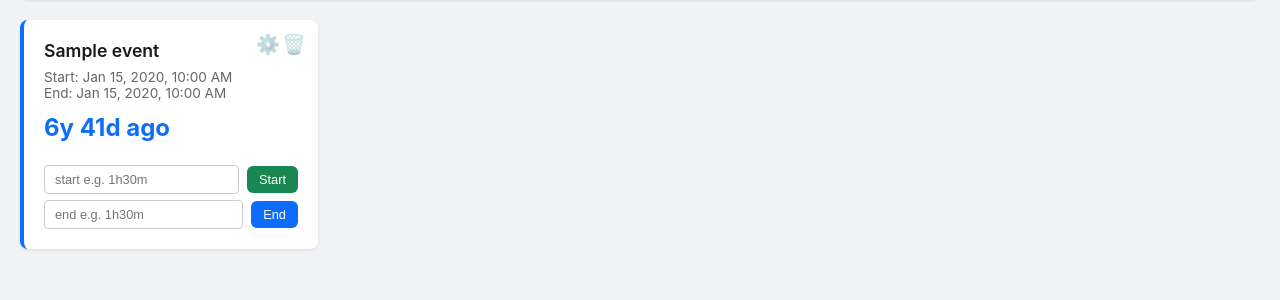
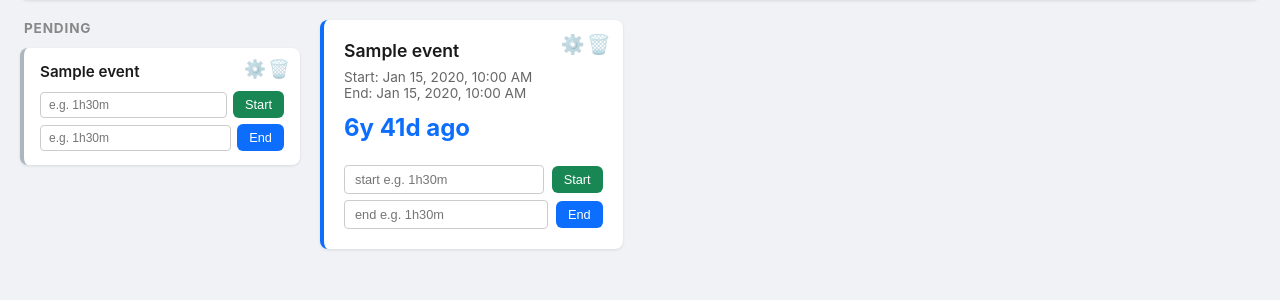
Before and after one commit to chadspratt/do_again_list, a Django app: template templates/do_again_list/dashboard.html in a window 1280 px wide. Shown: the part 95-395 px from the top of the page. Run offline with Django 3.2, Linux system fonts and the light colour scheme; the template is opened without the code that fills it: most values are stand-ins (such as "Sample title", 1, 10 or a date in 2020).

Commit message:
Add pending events

```diff
--- a/frontend/src/api.ts
+++ b/frontend/src/api.ts
@@ -35,8 +35,8 @@ export async function fetchEvents(): Promise<DoAgainEvent[]> {
   return res.json();
 }
 
-export async function createEvent(title: string, date: string): Promise<ApiResponse> {
-  return apiPost(`${API_BASE}/events/create/`, { title, date });
+export async function createEvent(title: string, date: string, pending?: boolean): Promise<ApiResponse> {
+  return apiPost(`${API_BASE}/events/create/`, pending ? { title, pending: true } : { title, date });
 }
 
 export async function updateEvent(
--- a/frontend/src/components/EventCard.tsx
+++ b/frontend/src/components/EventCard.tsx
@@ -39,6 +39,7 @@ export function EventCard({ event, now, onUpdate, onDelete, onOpenSettings, data
   );
 
   const dateDisplay = useMemo(() => {
+    if (!event.start_time) return '';
     const startDate = new Date(event.start_time);
     let text = 'Start: ' + startDate.toLocaleString('en-US', DATE_OPTS);
     if (event.end_time) {
--- a/frontend/src/types.ts
+++ b/frontend/src/types.ts
@@ -1,7 +1,7 @@
 export interface DoAgainEvent {
   id: number;
   title: string;
-  start_time: string;
+  start_time: string | null;
   end_time: string | null;
   default_duration: number;
   min_duration: string;
--- a/frontend/src/utils.ts
+++ b/frontend/src/utils.ts
@@ -78,13 +78,14 @@ export function formatElapsed(ms: number): string {
  */
 export function computeTimerText(
   now: number,
-  startTime: string,
+  startTime: string | null,
   endTime: string | null,
   minDuration: string,
   maxDuration: string,
   minTimeBetween: string,
   maxTimeBetween: string,
 ): string {
+  if (!startTime) return '';
   const startMs = new Date(startTime).getTime();
   const hasEnd = !!endTime;
   const endMs = hasEnd ? new Date(endTime).getTime() : 0;
@@ -150,6 +151,7 @@ export function isInCooldown(
  */
 export function sortEventsByDue(events: DoAgainEvent[], now: number): DoAgainEvent[] {
   function classify(e: DoAgainEvent): [number, number] {
+    if (!e.start_time) return [8, 0]; // Pending events go last
     const startMs = new Date(e.start_time).getTime();
     const minDurMs = parseTimeOffsetMs(e.min_duration);
     const maxDurMs = parseTimeOffsetMs(e.max_duration);
--- a/models.py
+++ b/models.py
@@ -8,7 +8,7 @@ class PastEvents(models.Model):
 
     id = models.AutoField(primary_key=True)
     title = models.CharField(max_length=255)
-    start_time = models.DateTimeField()
+    start_time = models.DateTimeField(null=True, blank=True)
     end_time = models.DateTimeField(null=True, blank=True)
     ordering = models.IntegerField(default=0)
     default_duration = models.IntegerField(default=0)
--- a/templates/do_again_list/dashboard.html
+++ b/templates/do_again_list/dashboard.html
@@ -51,6 +51,21 @@
         .event-card .settings-icon { position: absolute; top: 12px; right: 38px; cursor: pointer; font-size: 1.2rem; opacity: 0.5; transition: opacity 0.2s; }
         .event-card .settings-icon:hover { opacity: 1; }
         .events-empty { text-align: center; color: #999; padding: 60px 20px; font-size: 1.1rem; background: #fff; border-radius: 8px; box-shadow: 0 1px 3px rgba(0,0,0,.1); }
+
+        /* Page Layout */
+        .page-layout { display: flex; gap: 20px; align-items: flex-start; }
+        .pending-panel { width: 280px; flex-shrink: 0; }
+        .pending-header { font-size: .85rem; font-weight: 700; color: #888; text-transform: uppercase; letter-spacing: .06em; margin-bottom: 12px; padding: 0 4px; }
+        .main-panel { flex: 1; min-width: 0; }
+        .pending-card { background: #fff; border-radius: 8px; padding: 14px 16px; box-shadow: 0 1px 3px rgba(0,0,0,.1); border-left: 4px solid #adb5bd; position: relative; margin-bottom: 10px; }
+        .pending-card .event-title { font-size: .95rem; font-weight: 600; color: #1a1a1a; padding-right: 56px; margin-bottom: 10px; }
+        .pending-card .delete-icon { position: absolute; top: 10px; right: 10px; cursor: pointer; font-size: 1.1rem; opacity: 0.5; transition: opacity 0.2s; }
+        .pending-card .delete-icon:hover { opacity: 1; }
+        .pending-card .settings-icon { position: absolute; top: 10px; right: 34px; cursor: pointer; font-size: 1.1rem; opacity: 0.5; transition: opacity 0.2s; }
+        .pending-card .settings-icon:hover { opacity: 1; }
+        .pending-card .event-actions { display: flex; gap: 6px; align-items: center; }
+        .pending-card .event-actions input[type="text"] { flex: 1; min-width: 70px; padding: 5px 8px; border: 1px solid #ccc; border-radius: 4px; font-size: .75rem; }
+        .pending-empty { color: #999; font-size: .85rem; text-align: center; padding: 20px 12px; background: #fff; border-radius: 8px; box-shadow: 0 1px 3px rgba(0,0,0,.1); }
     </style>
 </head>
 <body>
@@ -69,12 +84,42 @@
     <button class="btn btn-primary" onclick="document.getElementById('newEventModal').classList.add('active')">+ Add Event</button>
 </div>
 
+<!-- Main Layout: pending panel left, events right -->
+<div class="page-layout">
+
+    <!-- Pending Events Panel -->
+    <div class="pending-panel">
+        <div class="pending-header">Pending</div>
+        <div id="pendingList">
+            {% if pending_events %}
+            {% for event in pending_events %}
+            <div class="pending-card" data-event-id="{{ event.id }}" data-default-duration="{{ event.default_duration }}" data-min-duration="{{ event.min_duration }}" data-max-duration="{{ event.max_duration }}" data-min-time="{{ event.min_time_between_events }}" data-max-time="{{ event.max_time_between_events }}">
+                <span class="delete-icon" data-action="delete" title="Delete">🗑️</span>
+                <span class="settings-icon" data-action="settings" title="Settings">⚙️</span>
+                <div class="event-title">{{ event.title }}</div>
+                <div class="event-actions">
+                    <input type="text" placeholder="e.g. 1h30m" id="startInput{{ event.id }}">
+                    <button class="btn btn-success btn-sm" data-action="start">Start</button>
+                </div>
+                <div class="event-actions" style="margin-top:6px">
+                    <input type="text" placeholder="e.g. 1h30m" id="endInput{{ event.id }}">
+                    <button class="btn btn-primary btn-sm" data-action="end">End</button>
+                </div>
+            </div>
+            {% endfor %}
+            {% else %}
+            <div class="pending-empty">No pending events.</div>
+            {% endif %}
+        </div>
+    </div>
+
     <!-- Events Grid -->
+    <div class="main-panel">
     <div class="events-container">
     <div class="events-grid" id="eventsList">
         {% if events %}
         {% for event in events %}
-        <div class="event-card" data-event-id="{{ event.id }}" data-event-start="{{ event.start_time.isoformat }}" data-event-end="{% if event.end_time %}{{ event.end_time.isoformat }}{% endif %}" data-default-duration="{{ event.default_duration }}" data-min-duration="{{ event.min_duration }}" data-max-duration="{{ event.max_duration }}" data-min-time="{{ event.min_time_between_events }}" data-max-time="{{ event.max_time_between_events }}">
+        <div class="event-card" data-event-id="{{ event.id }}" data-event-start="{% if event.start_time %}{{ event.start_time.isoformat }}{% endif %}" data-event-end="{% if event.end_time %}{{ event.end_time.isoformat }}{% endif %}" data-default-duration="{{ event.default_duration }}" data-min-duration="{{ event.min_duration }}" data-max-duration="{{ event.max_duration }}" data-min-time="{{ event.min_time_between_events }}" data-max-time="{{ event.max_time_between_events }}">
             <span class="delete-icon" data-action="delete" title="Delete event">🗑️</span>
             <span class="settings-icon" data-action="settings" title="Event settings">⚙️</span>
             <div class="event-title">{{ event.title }}</div>
@@ -94,6 +139,9 @@
         <div class="events-empty">No events yet. Click "Add Event" to create your first one.</div>
         {% endif %}
     </div>
+    </div>
+    </div>
+
 </div>
 
 <!-- Event Settings Modal -->
@@ -145,9 +193,14 @@
             </div>
             <div class="form-group">
                 <label>Time Ago</label>
-                <input type="text" name="time_ago" id="eventTimeInput" placeholder="Leave blank for now, or e.g. 1h30m, 2h, 45m">
+                <input type="text" name="time_ago" id="eventTimeInput" placeholder="e.g. 1h30m, 2h, 45m — or leave blank for now">
                 <input type="hidden" name="date" id="eventDateHidden">
-                <small style="color: #666; font-size: 0.8rem; display: block; margin-top: 4px;">Examples: blank = now, 1h = 1 hour ago, 1h30m = 1 hour 30 min ago, 2d = 2 days ago</small>
+                <input type="hidden" name="pending" id="eventPendingHidden" value="">
+                <small style="color: #666; font-size: 0.8rem; display: block; margin-top: 4px;">Examples: blank = now, 1h = 1 hour ago, 2d = 2 days ago</small>
+            </div>
+            <div class="form-group" style="display:flex;align-items:center;gap:8px;">
+                <input type="checkbox" id="eventPending" style="width:auto;margin:0;">
+                <label for="eventPending" style="font-weight:normal;margin:0;font-size:.9rem;">Add as <strong>Pending</strong> — no start time yet</label>
             </div>
             <div class="form-actions">
                 <button type="button" class="btn btn-secondary" onclick="this.closest('.modal-overlay').classList.remove('active')">Cancel</button>
@@ -185,6 +238,7 @@ function parseTimeOffsetMs(input) {
     };
     document.querySelectorAll('[data-date-display]').forEach(el => {
         const card = el.closest('.event-card');
+        if (!card || !card.dataset.eventStart) return;
         const startDate = new Date(card.dataset.eventStart);
         let text = 'Start: ' + startDate.toLocaleString('en-US', dateOpts);
         if (card.dataset.eventEnd) {
@@ -245,6 +299,7 @@ function parseTimeOffsetMs(input) {
             const eventId = card.dataset.eventId;
             const startActions = document.getElementById('startActions' + eventId);
             const endActions = document.getElementById('endActions' + eventId);
+            if (!card.dataset.eventStart) { el.textContent = ''; return; }
             const startMs = new Date(card.dataset.eventStart).getTime();
             const hasEnd = !!card.dataset.eventEnd;
             const endMs = hasEnd ? new Date(card.dataset.eventEnd).getTime() : 0;
@@ -337,7 +392,7 @@ function sendUpdate(eventId, action) {
         body.end_datetime = endDate.toISOString();
     }
 
-    fetch('/do_again/event/' + eventId + '/update/', {
+    fetch('/do_again/api/events/' + eventId + '/update/', {
         method: 'POST',
         headers: {
             'X-CSRFToken': '{{ csrf_token }}',
@@ -363,9 +418,12 @@ function sendUpdate(eventId, action) {
     });
 }
 
-// Attach card action handlers via event delegation (avoids Django template tags in onclick)
-document.getElementById('eventsList').addEventListener('click', function(e) {
-    const card = e.target.closest('.event-card');
+// Attach card action handlers via event delegation
+function attachCardDelegation(containerId, cardSelector) {
+    const container = document.getElementById(containerId);
+    if (!container) return;
+    container.addEventListener('click', function(e) {
+        const card = e.target.closest(cardSelector);
         if (!card) return;
         const eventId = card.dataset.eventId;
         const action = e.target.dataset.action;
@@ -374,6 +432,9 @@ document.getElementById('eventsList').addEventListener('click', function(e) {
         else if (action === 'start') startEvent(eventId);
         else if (action === 'end') endEvent(eventId);
     });
+}
+attachCardDelegation('eventsList', '.event-card');
+attachCardDelegation('pendingList', '.pending-card');
 
 function startEvent(eventId) {
     sendUpdate(eventId, 'start');
@@ -388,7 +449,7 @@ function deleteEvent(eventId) {
         return;
     }
 
-    fetch('/do_again/event/' + eventId + '/delete/', {
+    fetch('/do_again/api/events/' + eventId + '/delete/', {
         method: 'POST',
         headers: {
             'X-CSRFToken': '{{ csrf_token }}',
@@ -432,18 +493,21 @@ function parseTimeOffset(input) {
     return new Date(now - totalMs);
 }
 
-function handleEventSubmit(event) {
-    event.preventDefault();
+function handleEventSubmit(e) {
+    e.preventDefault();
 
+    const isPending = document.getElementById('eventPending').checked;
+    document.getElementById('eventPendingHidden').value = isPending ? 'true' : '';
+
+    if (!isPending) {
         const timeInput = document.getElementById('eventTimeInput').value;
         const calculatedDate = parseTimeOffset(timeInput);
+        document.getElementById('eventDateHidden').value = calculatedDate.toISOString();
+    } else {
+        document.getElementById('eventDateHidden').value = '';
+    }
 
-    // Format for Django: ISO format
-    const dateHidden = document.getElementById('eventDateHidden');
-    dateHidden.value = calculatedDate.toISOString();
-
-    // Submit the form
-    event.target.submit();
+    e.target.submit();
     return false;
 }
 
@@ -470,7 +534,7 @@ function saveSettings() {
         max_time_between_events: document.getElementById('settingsMaxTime').value.trim(),
     };
 
-    fetch('/do_again/event/' + eventId + '/settings/', {
+    fetch('/do_again/api/events/' + eventId + '/settings/', {
         method: 'POST',
         headers: {
             'X-CSRFToken': '{{ csrf_token }}',
```
Also changed, not shown: frontend/src/App.css (+17 -0 lines), frontend/src/App.tsx (+16 -3 lines), frontend/src/components/NewEventModal.tsx (+22 -2 lines), frontend/src/components/PendingPanel.tsx (added, +96 -0 lines), views.py (+11 -7 lines), migrations/0011_alter_pastevents_start_time_nullable.py (added). Lines whose indentation alone changed are shown as unchanged.
